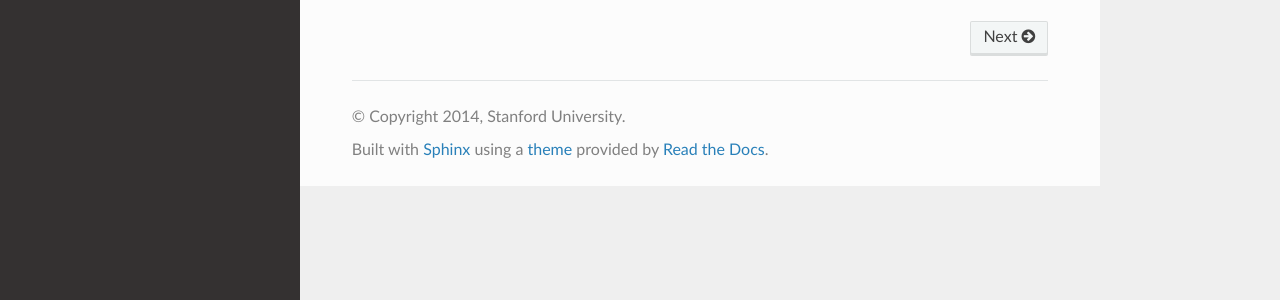
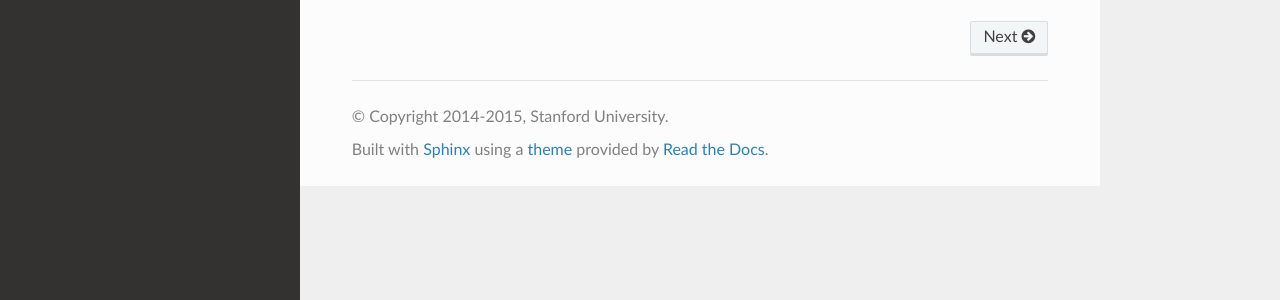
Before and after one commit to msmbuilder/osprey, a Sphinx documentation site: the page built from docs/index.rst, in a window 1280 px wide. Shown: the part 582-882 px from the top of the page. Built offline with Sphinx 7.4.7 and the Read the Docs theme 2.0.0, drawn with Linux system fonts in a browser that asks for light colours.

Commit message:
copyright date

```diff
--- a/docs/conf.py
+++ b/docs/conf.py
@@ -20,7 +20,7 @@ master_doc = 'index'
 
 # General information about the project.
 project = u'osprey'
-copyright = u'2014, Stanford University'
+copyright = u'2014-2015, Stanford University'
 
 # The short X.Y version.
 version = osprey._version.get_versions()['version']
```
